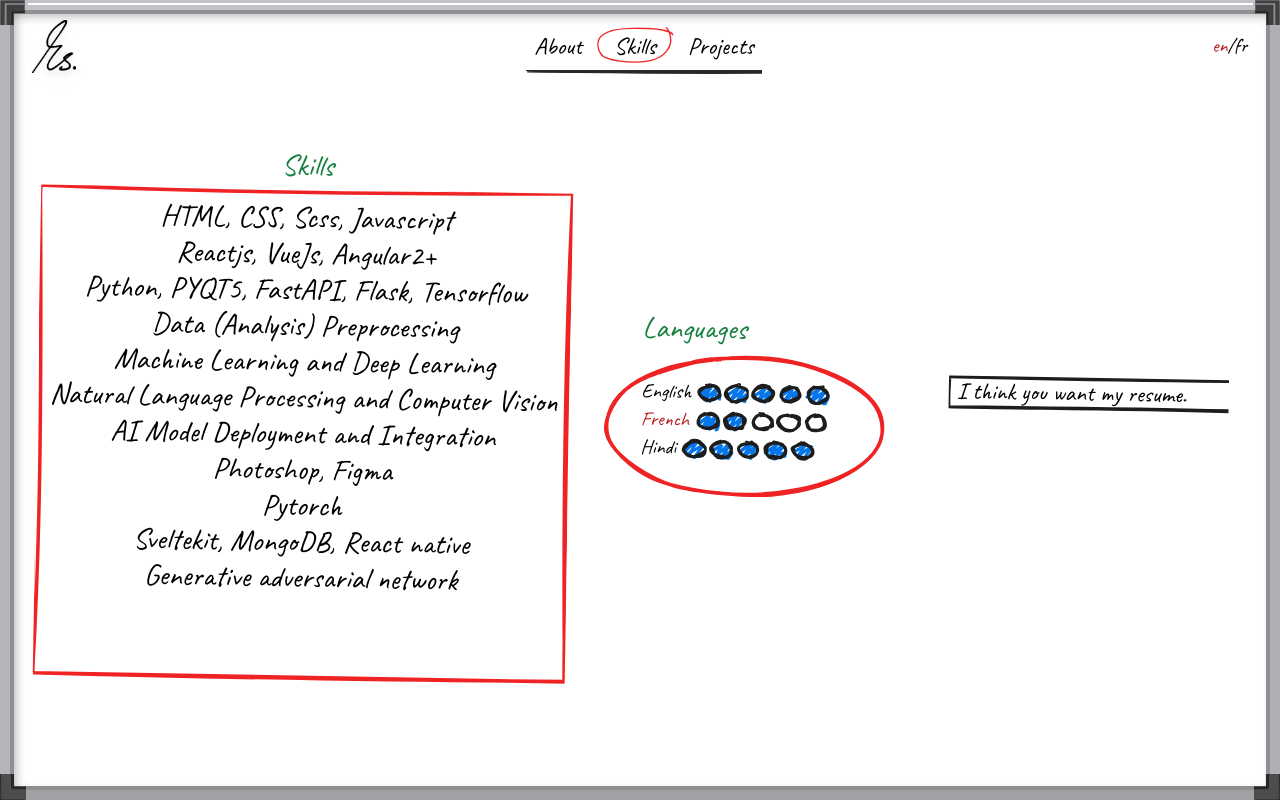
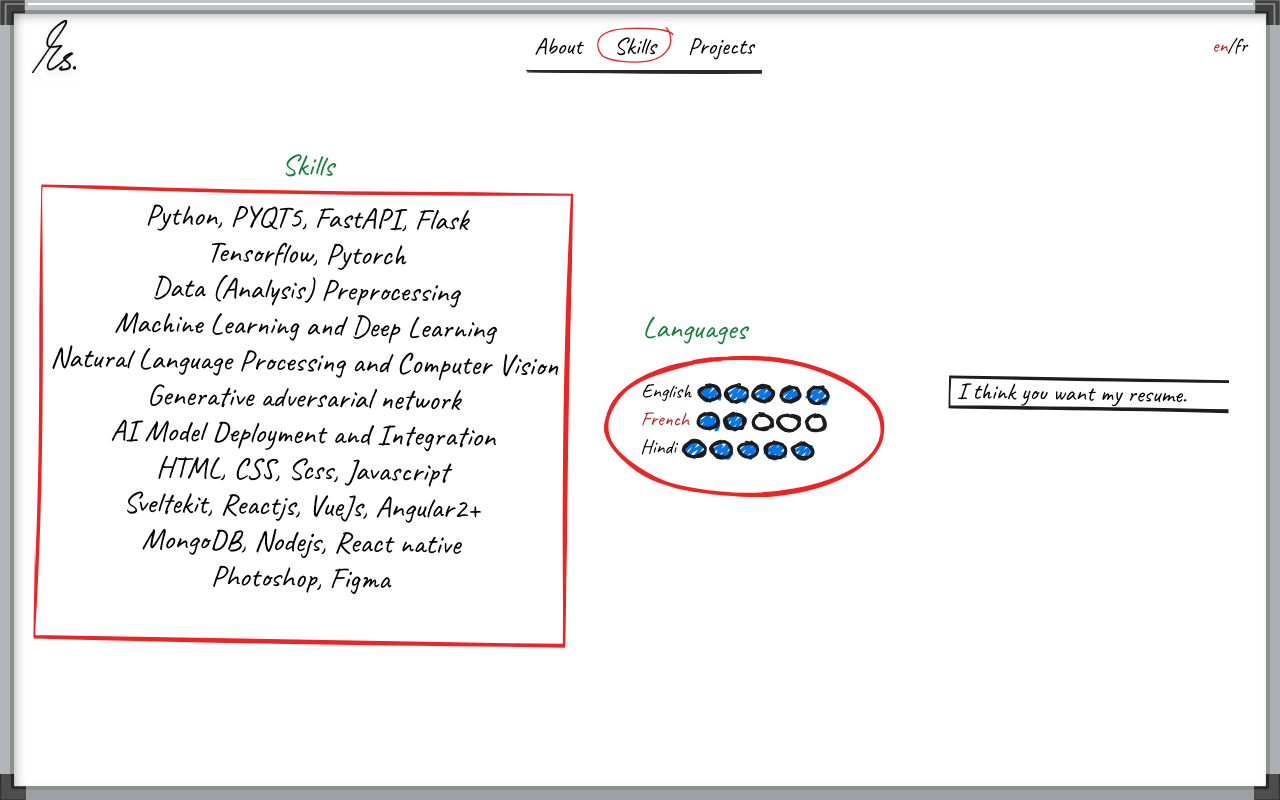
Before and after one commit to solankiRahulFr/rs-portfolio-2024, a SvelteKit app: page /en/skills in a window 1280 px wide. Built offline with nearby package versions, Linux system fonts and the light colour scheme.

Commit message:
skills shuffle

```diff
--- a/src/routes/en/skills/+page.svelte
+++ b/src/routes/en/skills/+page.svelte
@@ -37,20 +37,19 @@
         <h1 class="h3 mb-4 text-green-700 text-3xl xs:text-lg xxs:text-sm">Skills</h1>
         <div class="relative w-full h-full flex-col justify-center items-center" id="skills">
             <div class="w-full h-full flex flex-col justify-center items-center">
-                <h1 class="h3 xl:text-3xl text-xl xs:text-sm xxs:text-xs">HTML, CSS, Scss, Javascript</h1>
-                <h1 class="h3 xl:text-3xl text-xl xs:text-sm xxs:text-xs">Reactjs, VueJs, Angular2+</h1>
-                <h1 class="h3 xl:text-3xl text-xl xs:text-sm xxs:text-xs">Python, PYQT5, FastAPI, Flask, Tensorflow</h1>
+                <h1 class="h3 xl:text-3xl text-xl xs:text-sm xxs:text-xs">Python, PYQT5, FastAPI, Flask</h1>
+                <h1 class="h3 xl:text-3xl text-xl xs:text-sm xxs:text-xs">Tensorflow, Pytorch</h1>
                 <h1 class="h3 xl:text-3xl text-xl xs:text-sm xxs:text-xs">Data (Analysis) Preprocessing</h1>
                 <h1 class="h3 xl:text-3xl text-xl xs:text-sm xxs:text-xs">Machine Learning and Deep Learning</h1>
                 <h1 class="h3 xl:text-3xl text-xl xs:text-sm xxs:text-xs">Natural Language Processing and Computer Vision</h1>
+                <h1 class="h3 xl:text-3xl text-xl xs:text-sm xxs:text-xs">Generative adversarial network</h1>
                 <h1 class="h3 xl:text-3xl text-xl xs:text-sm xxs:text-xs">AI Model Deployment and Integration</h1>
+                <h1 class="h3 xl:text-3xl text-xl xs:text-sm xxs:text-xs">HTML, CSS, Scss, Javascript</h1>
+                <h1 class="h3 xl:text-3xl text-xl xs:text-sm xxs:text-xs">Sveltekit, Reactjs, VueJs, Angular2+</h1>
+                <h1 class="h3 xl:text-3xl text-xl xs:text-sm xxs:text-xs">MongoDB, Nodejs, React native</h1>
                 <h1 class="h3 xl:text-3xl text-xl xs:text-sm xxs:text-xs">Photoshop, Figma</h1>
             </div>
-          <div class="w-full h-full flex flex-col justify-center items-center">
-              <h1 class="h3 xl:text-3xl text-xl xs:text-sm xxs:text-xs">Pytorch</h1>
-              <h1 class="h3 xl:text-3xl text-xl xs:text-sm xxs:text-xs">Sveltekit, MongoDB, React native</h1>
-              <h1 class="h3 xl:text-3xl text-xl xs:text-sm xxs:text-xs">Generative adversarial network</h1>
-          </div>
+
             {#if skillBox}
                 <Box boxwidth={skillW} boxheight={skillH} idName={"box-skills"}/>
             {/if}
--- a/src/routes/fr/competences/+page.svelte
+++ b/src/routes/fr/competences/+page.svelte
@@ -37,20 +37,18 @@
         <h1 class="h3 text-green-700 mb-4 text-3xl xs:text-lg xxs:text-sm">Compétences</h1>
         <div class="relative w-full h-full flex-col justify-center items-center" id="skills">
             <div class="w-full h-full flex flex-col justify-center items-center">
-                <h1 class="h3 xl:text-3xl text-xl xs:text-sm xxs:text-xs">HTML, CSS, Scss, Javascript</h1>
-                <h1 class="h3 xl:text-3xl text-xl xs:text-sm xxs:text-xs">Reactjs, VueJs, Angular2+</h1>
-                <h1 class="h3 xl:text-3xl text-xl xs:text-sm xxs:text-xs">Python, PYQT5, FastAPI, Flask, Tensorflow</h1>
+                <h1 class="h3 xl:text-3xl text-xl xs:text-sm xxs:text-xs">Python, PYQT5, FastAPI, Flask</h1>
+                <h1 class="h3 xl:text-3xl text-xl xs:text-sm xxs:text-xs">Tensorflow, Pytorch</h1>
                 <h1 class="h3 xl:text-3xl text-xl xs:text-sm xxs:text-xs">l'analyse et prétraitementdes données</h1>
                 <h1 class="h3 xl:text-3xl text-xl xs:text-sm xxs:text-xs">Machine Learning and Deep Learning</h1>
                 <h1 class="h3 xl:text-3xl text-xl xs:text-sm xxs:text-xs">Natural Language Processing and Computer Vision</h1>
+                <h1 class="h3 xl:text-3xl text-xl xs:text-sm xxs:text-xs">Generative adversarial network</h1>
                 <h1 class="h3 xl:text-3xl text-xl xs:text-sm xxs:text-xs">Déploiement et intégration de modèles d'IA</h1>
+                <h1 class="h3 xl:text-3xl text-xl xs:text-sm xxs:text-xs">HTML, CSS, Scss, Javascript</h1>
+                <h1 class="h3 xl:text-3xl text-xl xs:text-sm xxs:text-xs">Sveltekit, Reactjs, VueJs, Angular2+</h1>
+                <h1 class="h3 xl:text-3xl text-xl xs:text-sm xxs:text-xs">MongoDB, Nodejs, React native</h1>
                 <h1 class="h3 xl:text-3xl text-xl xs:text-sm xxs:text-xs">Photoshop, Figma</h1>
             </div>
-          <div class="w-full h-full flex flex-col justify-center items-center">
-              <h1 class="h3 xl:text-3xl text-xl xs:text-sm xxs:text-xs">Pytorch</h1>
-              <h1 class="h3 xl:text-3xl text-xl xs:text-sm xxs:text-xs">Sveltekit, MongoDB, React native</h1>
-              <h1 class="h3 xl:text-3xl text-xl xs:text-sm xxs:text-xs">Generative adversarial network</h1>
-          </div>
             {#if skillBox}
                 <Box boxwidth={skillW} boxheight={skillH} idName={"box-skills"}/>
             {/if}
```
